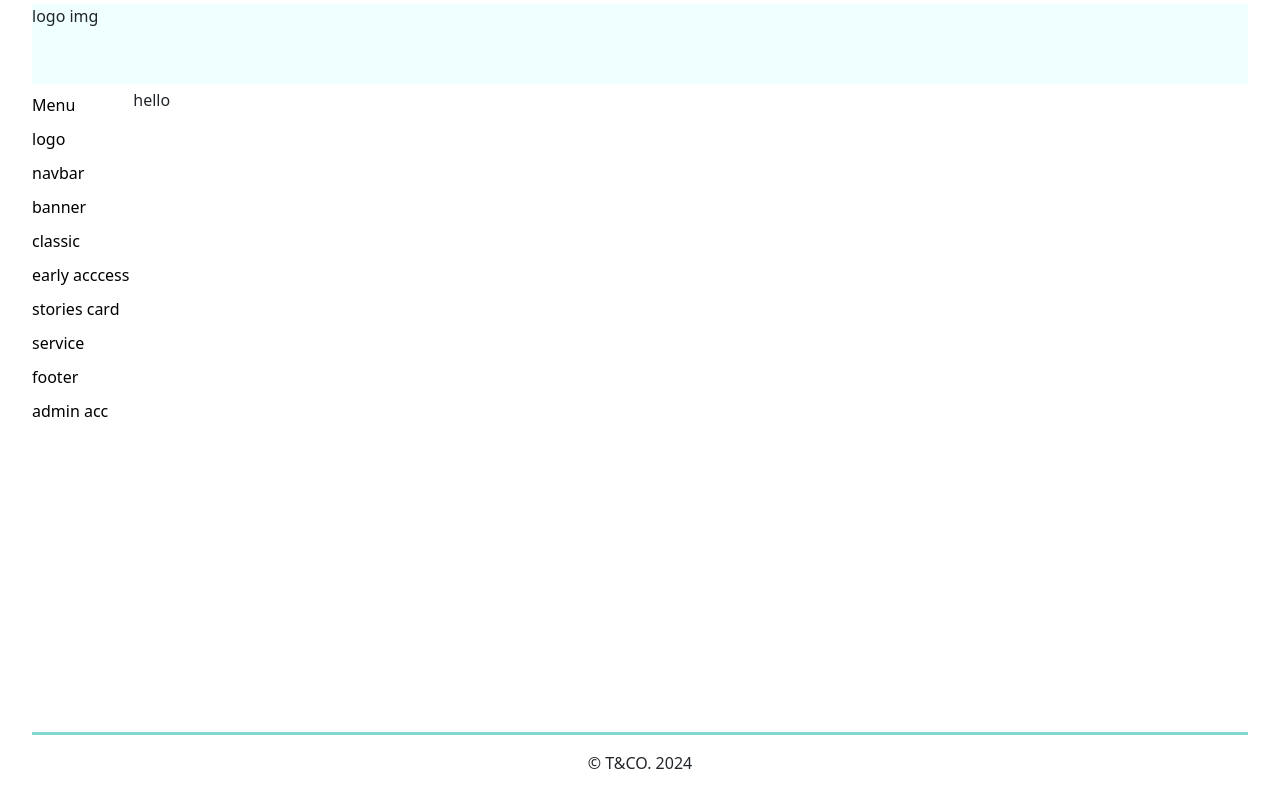
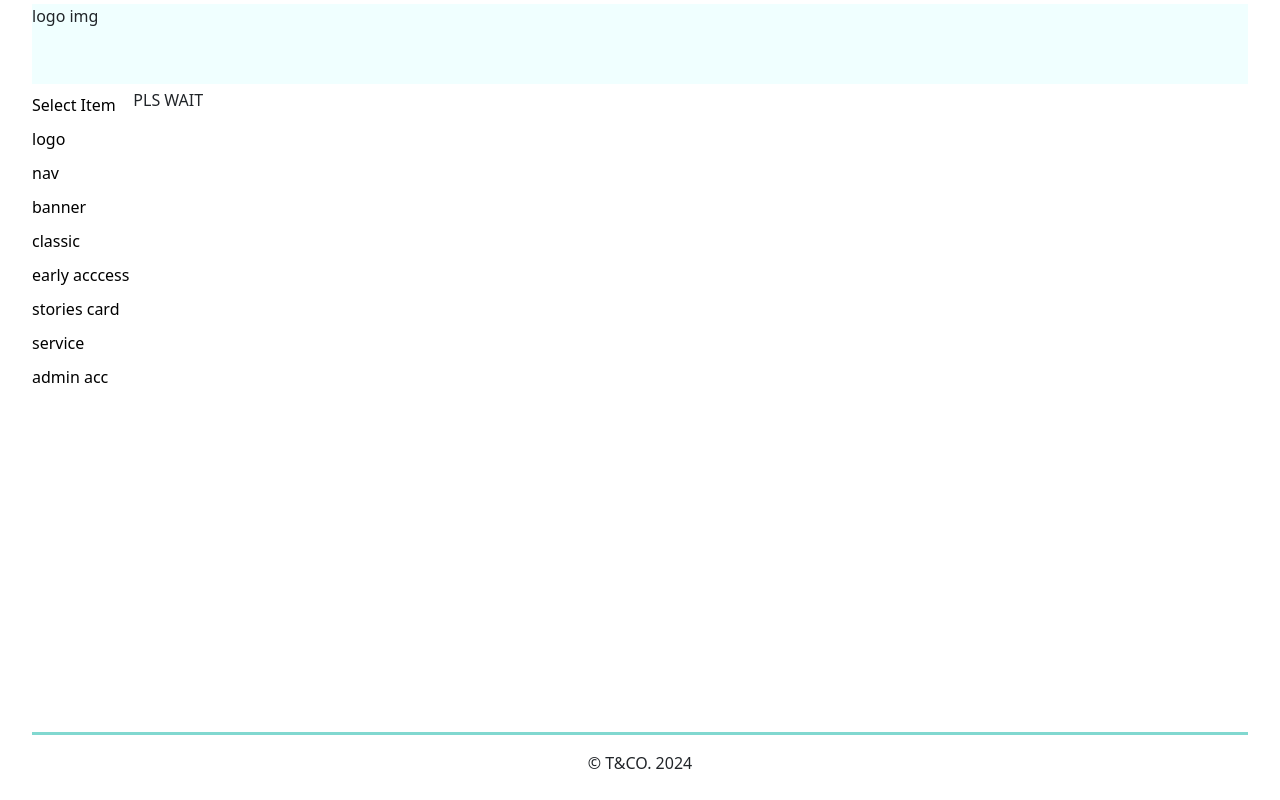
Before and after one commit to chenmaggiejob/project, a PHP site: page /admin.php in a window 1280 px wide. Run offline with PHP 8.4, Linux system fonts and the light colour scheme.

Commit message:
修改附檔案為php

```diff
--- a/tiffany/admin.php
+++ b/tiffany/admin.php
@@ -8,30 +8,6 @@
     <title>My Tiffany Admin</title>
     <link href="https://cdn.jsdelivr.net/npm/bootstrap@5.3.3/dist/css/bootstrap.min.css" rel="stylesheet">
     <link rel="stylesheet" href="./style.css">
-    <!-- <script>
-
-        document.addEventListener("DOMContentLoaded", function () {
-            const links = document.querySelectorAll('.navlink');
-            const mainContent = document.querySelector('.admin-main');
-
-            links.forEach(link => {
-                link.addEventListener('click', function (event) {
-                    event.preventDefault(); // 防止默認鏈接行為
-                    const url = this.getAttribute('href');
-
-                    fetch(url)
-                        .then(response => response.text())
-                        .then(data => {
-                            mainContent.innerHTML = data;
-                        })
-                        .catch(error => {
-                            console.error('Error loading content:', error);
-                            mainContent.innerHTML = '<p>Error loading content</p>';
-                        });
-                });
-            });
-        }); -->
-    <!-- </script> -->
 
 </head>
 
@@ -55,34 +31,31 @@
                 <div class="col d-flex">
                     <div class="col-1">
                         <div class="">
-                            <a class="navlink nav-link" href="./admin.html">Menu</a>
+                            <a class="navlink nav-link" href="#">Select Item</a>
                         </div>
                         <div class="">
                             <a class="navlink nav-link" href="?do=logo">logo</a>
                         </div>
                         <div class="div">
-                            <a class="navlink nav-link" href="#">navbar</a>
+                            <a class="navlink nav-link" href="?do=nav">nav</a>
                         </div>
                         <div class="div">
-                            <a class="navlink nav-link" href="#">banner</a>
+                            <a class="navlink nav-link" href="?do=banner">banner</a>
                         </div>
                         <div class="div">
-                            <a class="navlink nav-link" href="#">classic</a>
+                            <a class="navlink nav-link" href="?do=classic">classic</a>
                         </div>
                         <div class="div">
-                            <a class="navlink nav-link" href="#">early acccess</a>
+                            <a class="navlink nav-link" href="?do=early_acccess">early acccess</a>
                         </div>
                         <div class="div">
-                            <a class="navlink nav-link" href="#">stories card</a>
+                            <a class="navlink nav-link" href="?do=stories">stories card</a>
                         </div>
                         <div class="div">
-                            <a class="navlink nav-link" href="#">service</a>
+                            <a class="navlink nav-link" href="?do=service">service</a>
                         </div>
                         <div class="div">
-                            <a class="navlink nav-link" href="#">footer</a>
-                        </div>
-                        <div class="div">
-                            <a class="navlink nav-link" href="#">admin acc</a>
+                            <a class="navlink nav-link" href="?do=admin">admin acc</a>
                         </div>
                         <!-- menu end-->
 
@@ -91,12 +64,12 @@
                     <!-- admin-main -->
                     <div class="col admin-main w-100">
                         <?php
-                        $do = $_GET['do']??'aaa';
-                        $file = "./backend/{$do}.html";
+                        $do = $_GET['do'] ?? 'error';
+                        $file = "./backend/{$do}.php";
                         if (file_exists($file)) {
                             include_once $file;
                         } else {
-                            echo "hello";
+                            echo "PLS WAIT";
                         }
 
                         ?>
```
Also changed, not shown: tiffany/backend/logo.php (renamed from tiffany/backend/logo.html, +0 -59 lines), tiffany/backend/admin.php (renamed from tiffany/backend/admin.html), tiffany/backend/banner.php (renamed from tiffany/backend/banner.html), tiffany/backend/classic.php (renamed from tiffany/backend/classic.html), tiffany/backend/early_acccess.php (renamed from tiffany/backend/focus.html), tiffany/backend/nav.php (renamed from tiffany/backend/nav.html), tiffany/backend/service.php (renamed from tiffany/backend/service.html), tiffany/backend/stories.php (renamed from tiffany/backend/stories.html).
